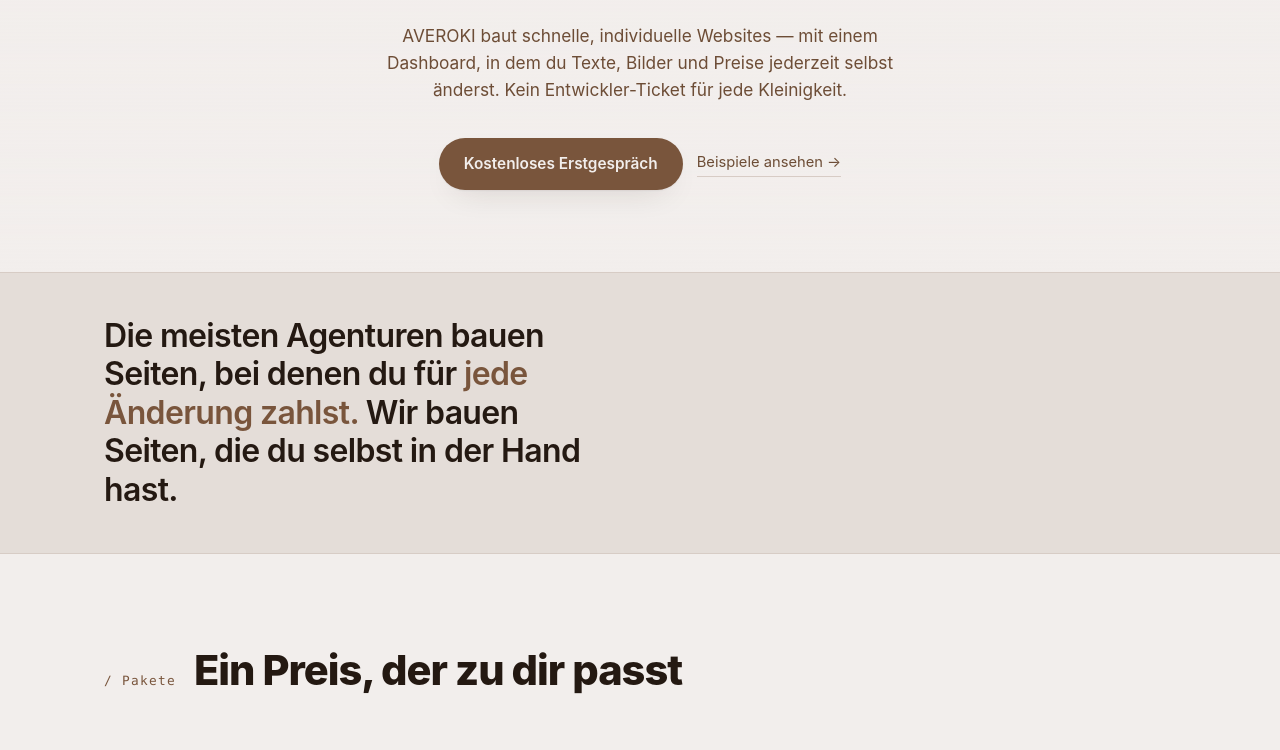
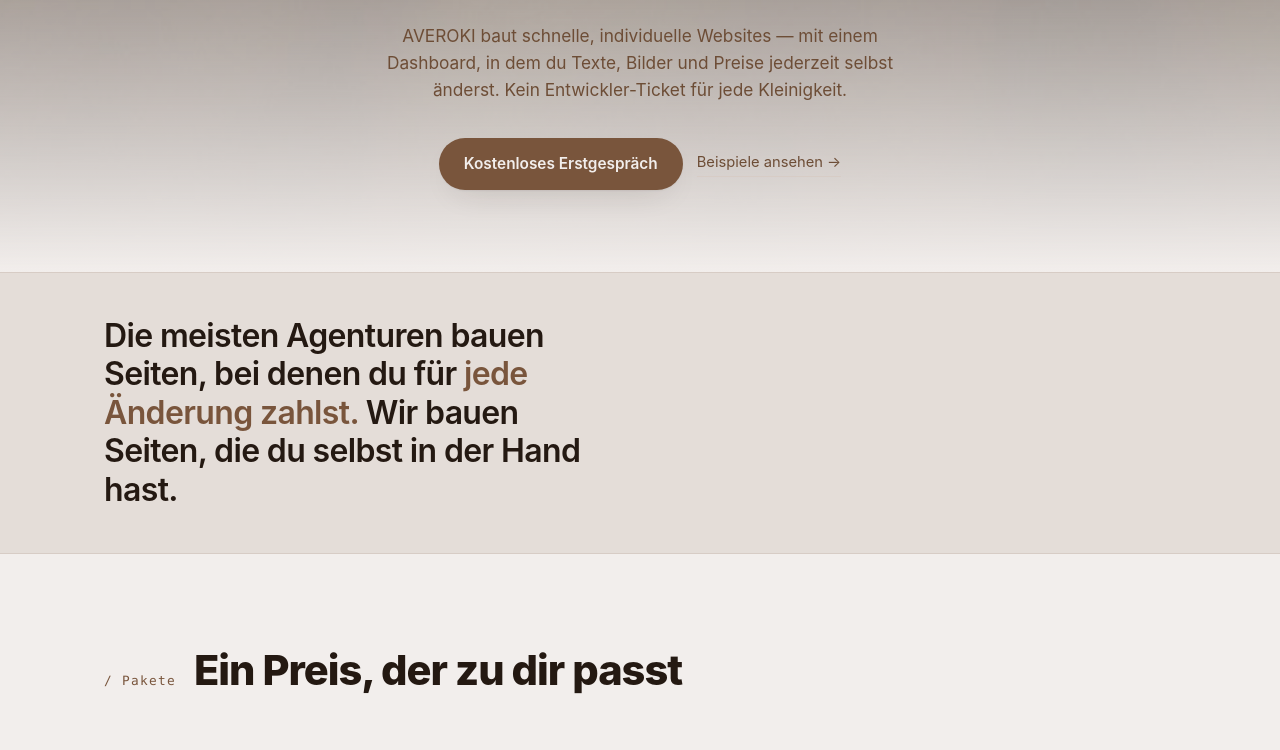
Before and after one commit to 5k6hkzkfvg-rgb/averoki, a plain HTML site: page index.html in a window 1280 px wide. Shown: the part 499-1249 px from the top of the page. Drawn offline with Linux system fonts and the light colour scheme.

Commit message:
Add files via upload

```diff
--- a/index.html
+++ b/index.html
@@ -223,28 +223,44 @@
 
   /* Parallax-Layer (GSAP verschiebt ihn beim Scrollen) */
   .bokeh-layer { position: absolute; top: -40%; left: 0; right: 0; height: 180%; will-change: transform; }
-  .bokeh-layer::before {
-    content: ""; position: absolute; inset: -6%;
-    background: url("hero-bokeh.png") center center / cover no-repeat;
+  .bokeh-layer::before { content: ""; position: absolute; will-change: transform, filter; }
+  /* Dark: fotografisches Bokeh (die warmen Lichter leuchten auf dunkel) */
+  :root[data-theme="dark"] .bokeh-layer::before {
+    inset: -6%;
+    background: url("hero-bokeh.jpg") center center / cover no-repeat;
     transform: scale(1.05);
     animation: kenburns 24s ease-in-out infinite alternate, bokehGlow 8s ease-in-out infinite;
-    will-change: transform, filter;
+  }
+  /* Light: dasselbe Foto-Bokeh, per Filter in warme Markentöne gedreht und via
+     multiply aufs Off-White gelegt -> weiche, leicht gräulich-warme Bokeh-Atmosphäre */
+  :root[data-theme="light"] .bokeh-layer::before {
+    inset: -6%;
+    background: url("hero-bokeh.jpg") center center / cover no-repeat;
+    transform: scale(1.05);
+    filter: invert(1) brightness(1.28) contrast(1.22) sepia(.5) saturate(1.6) hue-rotate(342deg);
+    mix-blend-mode: multiply;
+    opacity: .4;
+    animation: kenburns 24s ease-in-out infinite alternate, bokehGlow 8s ease-in-out infinite;
   }
   @keyframes kenburns {
     from { transform: scale(1.05) translate3d(0,0,0); }
     to   { transform: scale(1.16) translate3d(-2%,-1.6%,0); }
   }
+  @keyframes auroraFloat {
+    from { transform: translate3d(-3%, 1%, 0) scale(1);   }
+    to   { transform: translate3d(4%, -3%, 0) scale(1.1); }
+  }
   @keyframes bokehGlow {
     0%,100% { filter: brightness(1)    saturate(1);    }
     50%     { filter: brightness(1.14) saturate(1.08); }
   }
-  /* Overlay je Modus — sichert Textkontrast + weichen Ground-Übergang */
+  /* Overlay je Modus: Dark dunkelt fürs Foto ab; Light nur sanfter Ground-Fade unten */
   .hero-bokeh::after { content: ""; position: absolute; inset: 0; }
   :root[data-theme="dark"] .hero-bokeh::after {
     background: linear-gradient(180deg, rgba(24,17,12,.46) 0%, rgba(24,17,12,.34) 42%, rgba(24,17,12,.72) 82%, var(--ground) 100%);
   }
   :root[data-theme="light"] .hero-bokeh::after {
-    background: linear-gradient(180deg, rgba(242,238,236,.60) 0%, rgba(242,238,236,.50) 42%, rgba(242,238,236,.82) 82%, var(--ground) 100%);
+    background: linear-gradient(180deg, transparent 58%, var(--ground) 100%);
   }
   /* Foto übernimmt — schwebende Site-Cards ausblenden */
   :root[data-theme="dark"] .hero-bg,
@@ -468,10 +484,10 @@
   <div class="wrap nav">
     <a class="brand" href="#top"><span class="dot"></span>AVEROKI</a>
     <nav class="nav-links">
+      <a href="#preise">Preise</a>
+      <a href="#ablauf">Ablauf</a>
+      <a href="#editor">Selbst bearbeiten</a>
       <a href="#beispiele">Beispiele</a>
-      <a href="#ablauf">Ablauf</a>
-      <a href="#preise">Preise</a>
-      <a href="#editor">Selbst bearbeiten</a>
       <a href="/transparenz">Transparenz</a>
       <a class="nav-cta" href="#kontakt">Projekt anfragen</a>
       <button class="theme-btn" id="theme" aria-label="Theme wechseln">◐</button>
```
Also changed, not shown: hero-bokeh.jpg (added).
